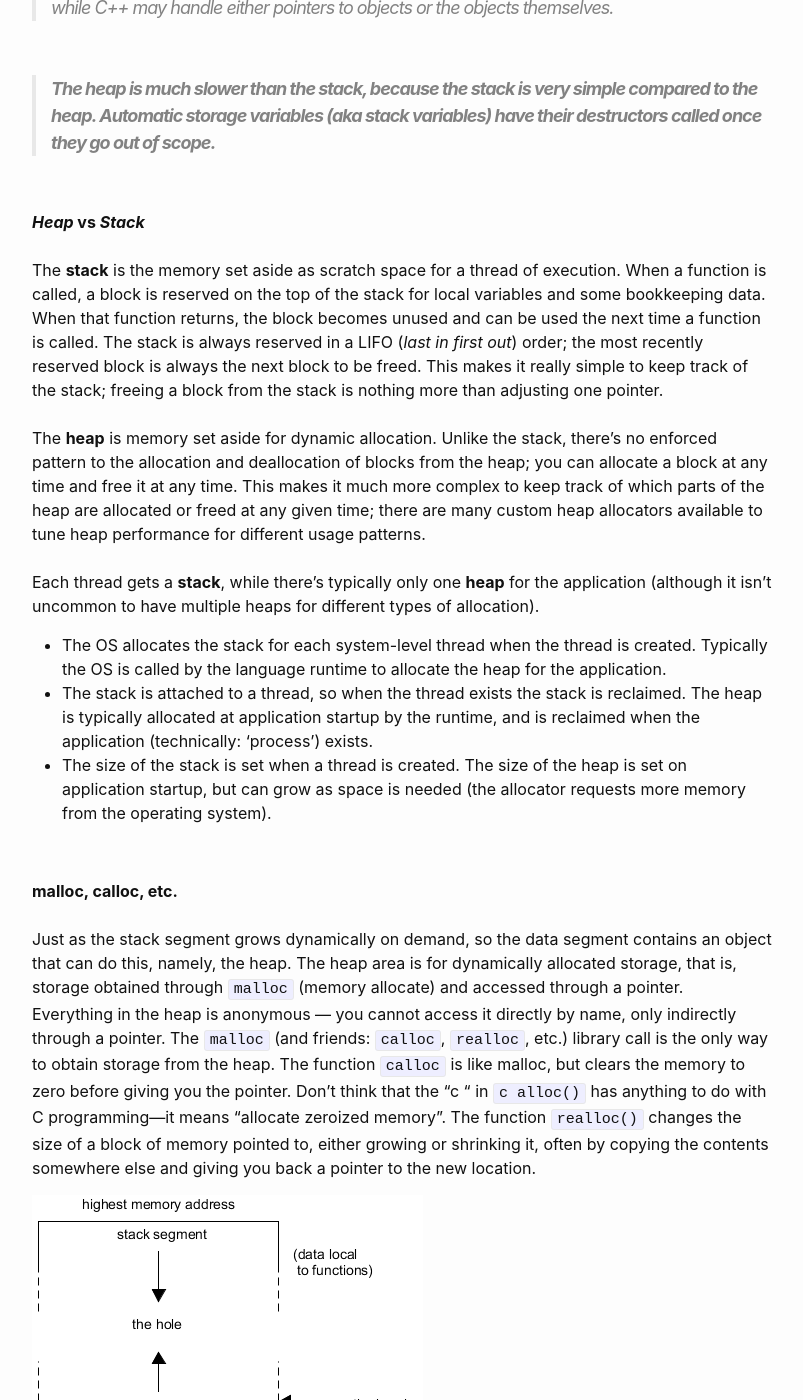
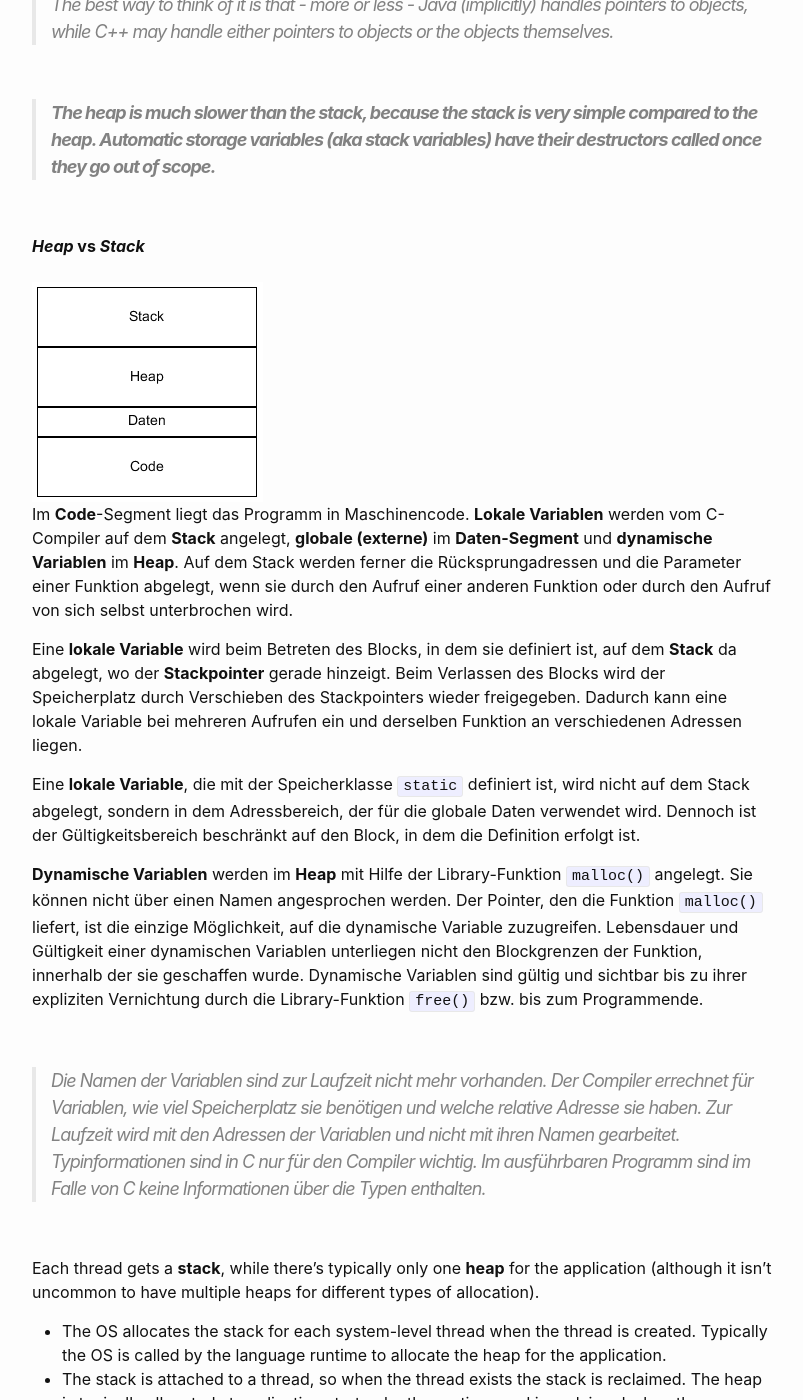
Before and after one commit to Hautaklyttn/progDocs, a Jekyll site: the page built from docs/articles/c_cpp.md, in a window 1280 px wide and 1400 px high, scrolled down 14061 px. Shown: the whole window, without its empty margins (238-1041 px from the left). Built offline with Jekyll 4.4.1, drawn with Linux system fonts in a browser that asks for light colours; some of the changed text lies outside the part shown.

Commit message:
C update

````diff
--- a/docs/articles/c_cpp.md
+++ b/docs/articles/c_cpp.md
@@ -36,7 +36,7 @@ layout: default
 &nbsp;&nbsp;&nbsp;&nbsp;&nbsp; [<font size="-1">1.15 `extern c` in C++</font>](#ch1-15)
 &nbsp;&nbsp;&nbsp;&nbsp;&nbsp; [<font size="-1">1.16 'Forward Declaration' in C++</font>](#ch1-16)
 &nbsp;&nbsp;&nbsp;&nbsp;&nbsp; [<font size="-1">1.17 Function 'Prototype' and Visibility in C</font>](#ch1-17)
-&nbsp;&nbsp;&nbsp;&nbsp;&nbsp; [<font size="-1">1.18 Präprozessor in C/C++</font>](#ch1-18)
+&nbsp;&nbsp;&nbsp;&nbsp;&nbsp; [<font size="-1">1.18 Präprozessor/Compiler/Linker in C/C++</font>](#ch1-18)
 &nbsp;&nbsp;&nbsp;&nbsp;&nbsp; [<font size="-1">1.19 'Name Mangling' (or 'Name decoration')</font>](#ch1-19)
 
 ### 2. Arrays
@@ -346,9 +346,9 @@ With "...", the file is searched relative to the current directory, whereas with
 
 <a name="ch1-6"></a>
 ### 1.6 Memory Management - 'Heap' vs 'Stack'
-
-Two ways of object creation:
-
+&nbsp;
+**Two ways of object creation**
+&nbsp;
 - via Pointer
   ```c
   Object *myObj = new Object;
@@ -414,10 +414,21 @@ But the two objects are still different. Change one, the other remains unchanged
 
 ***Heap* vs *Stack***
 &nbsp;
-The **stack** is the memory set aside as scratch space for a thread of execution. When a function is called, a block is reserved on the top of the stack for local variables and some bookkeeping data. When that function returns, the block becomes unused and can be used the next time a function is called. The stack is always reserved in a LIFO (*last in first out*) order; the most recently reserved block is always the next block to be freed. This makes it really simple to keep track of the stack; freeing a block from the stack is nothing more than adjusting one pointer.
-&nbsp;
-The **heap** is memory set aside for dynamic allocation. Unlike the stack, there's no enforced pattern to the allocation and deallocation of blocks from the heap; you can allocate a block at any time and free it at any time. This makes it much more complex to keep track of which parts of the heap are allocated or freed at any given time; there are many custom heap allocators available to tune heap performance for different usage patterns.
-&nbsp;
+![ar](../assets/pics/adressraum.png)
+Im **Code**-Segment liegt das Programm in Maschinencode. **Lokale Variablen** werden vom C-Compiler auf dem **Stack** angelegt, **globale (externe)** im **Daten-Segment** und **dynamische Variablen** im **Heap**. Auf dem Stack werden ferner die Rücksprungadressen und die Parameter einer Funktion abgelegt, wenn sie durch den Aufruf einer anderen Funktion oder durch den Aufruf von sich selbst unterbrochen wird.
+
+Eine **lokale Variable** wird beim Betreten des Blocks, in dem sie definiert ist, auf dem **Stack** da abgelegt, wo der **Stackpointer** gerade hinzeigt. Beim Verlassen des Blocks wird der Speicherplatz durch Verschieben des Stackpointers wieder freigegeben. Dadurch kann eine lokale Variable bei mehreren Aufrufen ein und derselben Funktion an verschiedenen Adressen liegen.
+
+Eine **lokale Variable**, die mit der Speicherklasse `static` definiert ist, wird nicht auf dem Stack abgelegt, sondern in dem Adressbereich, der für die globale Daten verwendet wird. Dennoch ist der Gültigkeitsbereich beschränkt auf den Block, in dem die Definition erfolgt ist.
+
+**Dynamische Variablen** werden im **Heap** mit Hilfe der Library-Funktion `malloc()` angelegt. Sie können nicht über einen Namen angesprochen werden. Der Pointer, den die Funktion `malloc()` liefert, ist die einzige Möglichkeit, auf die dynamische Variable zuzugreifen. Lebensdauer und Gültigkeit einer dynamischen Variablen unterliegen nicht den Blockgrenzen der Funktion, innerhalb der sie geschaffen wurde. Dynamische Variablen sind gültig und sichtbar bis zu ihrer expliziten Vernichtung durch die Library-Funktion `free()` bzw. bis zum Programmende.
+
+&nbsp;
+
+> Die Namen der Variablen sind zur Laufzeit nicht mehr vorhanden. Der Compiler errechnet für Variablen, wie viel Speicherplatz sie benötigen und welche relative Adresse sie haben. Zur Laufzeit wird mit den Adressen der Variablen und nicht mit ihren Namen gearbeitet. Typinformationen sind in C nur für den Compiler wichtig. Im ausführbaren Programm sind im Falle von C keine Informationen über die Typen enthalten.
+
+&nbsp;
+
 Each thread gets a **stack**, while there's typically only one **heap** for the application (although it isn't uncommon to have multiple heaps for different types of allocation).
 - The OS allocates the stack for each system-level thread when the thread is created. Typically the OS is called by the language runtime to allocate the heap for the application.
 - The stack is attached to a thread, so when the thread exists the stack is reclaimed. The heap is typically allocated at application startup by the runtime, and is reclaimed when the application (technically: 'process') exists.
@@ -686,6 +697,12 @@ Wie schon bei den Aufzählungstypen kann auch bei der Deklaration von Strukturen
 Erst bei der Definition einer Variablen vom Typ 'struct' reserviert der Compiler ausreichend Platz, um dann alle Elemente der Struktur unterzubringen.
 
 ```c
+struct adresse {
+  char strasse [50];
+  int ulTel;
+  ...
+}
+
 // Variablen-Definition vom Typ 'adresse'
 struct adresse Kunde, Lieferant;
 
@@ -695,8 +712,21 @@ Lieferant.ulTel = 297225;
 // Oder über Zeiger
 struct adresse *pAdresse;
 pAdresse = &Lieferant;
-(*pAdresse).ulTel = 7460688;
-```
+pAdresse->ulTel = 7460688;
+```
+&nbsp;
+
+> Hat man eine Strukturvariable (hier z.B. `Lieferant`), so erhält man die Komponente `ulTel` über den **Punktoperator** durch `Lieferant.ulTel`.
+
+> Hat man einen Pointer (hier `pAdresse`) auf eine Strukturvariable, so erhält man die Komponente `ulTel` von `Lieferant` über den **Pfeiloperator** durch `pAdresse->ulTel`.
+
+&nbsp;
+
+Das Initialisieren von Komponentenvariablen, die **Zeichenketten** darstellen (im Beispiel: `strasse`) kann nicht durch einfache Zuweisung mit `=` erfolgen, sondern es muss stattdessen die Stringverarbeitungsfunktion `strcpy()` verwendet werden.
+```c
+strcpy(Kunde.strasse, "Neuer Weg");
+```
+
 
 &nbsp;
 
@@ -1052,8 +1082,19 @@ In practice, almost everyone tends to define functions without adding extra stor
 &nbsp;
 
 <a name="ch1-18"></a>
-### 1.18 Präprozessor in C/C++
-
+### 1.18 Präprozessor/Compiler/Linker in C/C++
+
+**Basics**
+&nbsp;
+Die Quelldateien werden getrennt vom **Compiler** übersetzt - eine Quelldatei ist eine Übersetzungseinheit. Für jede Quelldatei wird eine *Object*-Datei mit Maschinencode erzeugt. Dieser Maschinencode ist nicht ablauffähig, zum einen, weil die Library-Funktionen noch fehen, zum anderen, weil die Adressen von Funktionen und Variablen anderer Dateien noch nicht bekannt sind.
+
+Die Aufgabe des **Linkers** ist es nun, die Querbezüge zwischen den Dateien herzustellen. Er bindet die erforderlichen Library-Routinen und das Laufzeitsystem hinzu und bildet einen Adressraum für das Gesamtprogramm, sodass jede Funktion und globale Variable an einer eindeutigen Adresse liegt. Der Linker baut damit einen virtuellen Adressraum des Programms auf, der aus virtuellen (logischen) Adressen besteht, die einfach der Reihe nach durchgezählt werden.
+
+In diesem **virtuellem Adressraum** hat jede Funktion und jede globale Variable ihre eigene Adresse. Überschneidungen, dass mehrere Funktionen oder globale Variablen an derselben Adresse liegen, darf es nicht geben. Der Linker erzeugt das ausführbare Programm.
+&nbsp;
+
+**Präprozessor**
+&nbsp;
 Der Präprozessor gehört zum Compiler und verändert den Quelltext nach Anweisungen, welche im Quelltext (oder Makefile) festgelegt werden. Wie das Stichwort 'Prä' verrät, wird der Präprozessor <u>vor</u> der eigentlichen Kompilierung ausgeführt. D.h. der Präprozessor verändert vor dem Kompilieren den Quelltext, danach wird der neue Quelltext kompiliert.
 
 Die häufigste Nutzung des Präprozessors besteht im Einschleusen anderer Dateiinhalte:
````
Also changed, not shown: docs/assets/pics/adressraum.png (added).
